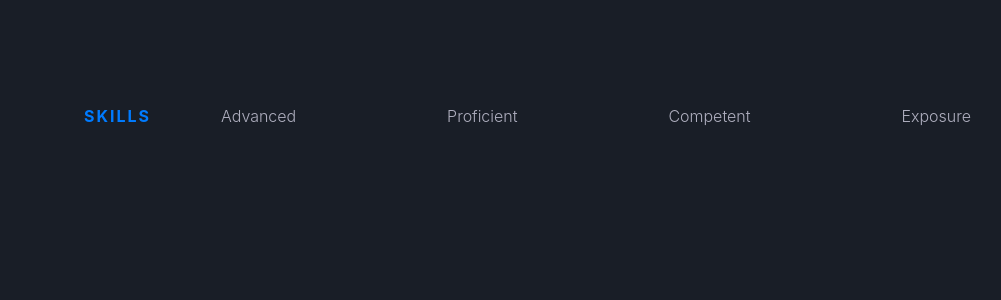
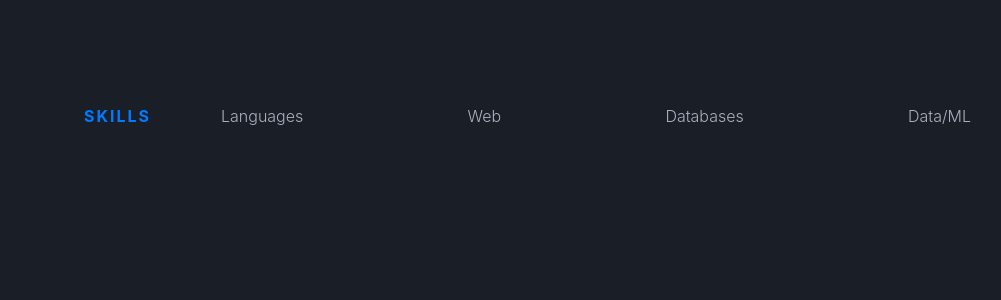
Before and after one commit to donnell794/donnell794.github.io, a Jekyll site: the page built from index.html, in a window 1280 px wide and 900 px high, scrolled down 1602 px. Shown: the part 154-454 px from the top of the window, without its empty margins (179-1180 px from the left). Built offline with Jekyll 4.4.1, drawn with Linux system fonts in a browser that asks for light colours; nearby versions of some CDN libraries; some web fonts are replaced.

Commit message:
update skills (again)

```diff
--- a/_includes/skills.html
+++ b/_includes/skills.html
@@ -3,34 +3,34 @@
   <div class="section__content">
     <div class="skills">
       <div class="skills__level">
-        <div class="skills__label">Advanced</div>
+        <div class="skills__label">Languages</div>
         <ul>
-          {% for lang in site.data.skills.advanced %}
+          {% for lang in site.data.skills.languages %}
           <li class="skills__item">{{lang.item}}</li>
           {% endfor %}
         </ul>
       </div>
       <div class="skills__level">
-        <div class="skills__label">Proficient</div>
+        <div class="skills__label">Web</div>
         <ul>
-          {% for lang in site.data.skills.proficient %}
-          <li class="skills__item">{{lang.item}}</li>
+          {% for web in site.data.skills.web %}
+          <li class="skills__item">{{web.item}}</li>
           {% endfor %}
         </ul>
       </div>
       <div class="skills__level">
-        <div class="skills__label">Competent</div>
+        <div class="skills__label">Databases</div>
         <ul>
-          {% for lang in site.data.skills.competent %}
-          <li class="skills__item">{{lang.item}}</li>
+          {% for db in site.data.skills.databases %}
+          <li class="skills__item">{{db.item}}</li>
           {% endfor %}
         </ul>
       </div>
       <div class="skills__level">
-        <div class="skills__label">Exposure</div>
+        <div class="skills__label">Data/ML</div>
         <ul>
-          {% for lang in site.data.skills.exposure %}
-          <li class="skills__item">{{lang.item}}</li>
+          {% for data in site.data.skills.data %}
+          <li class="skills__item">{{data.item}}</li>
           {% endfor %}
         </ul>
       </div>
```
